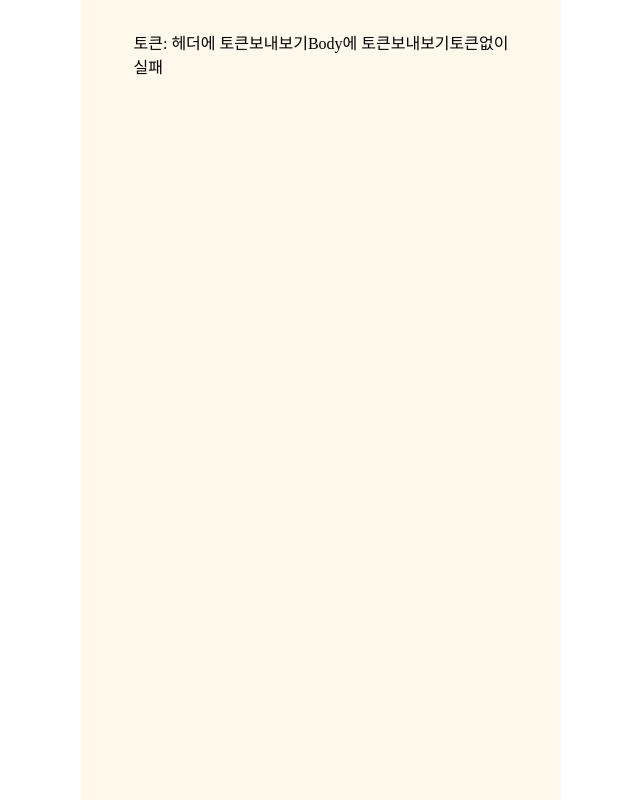
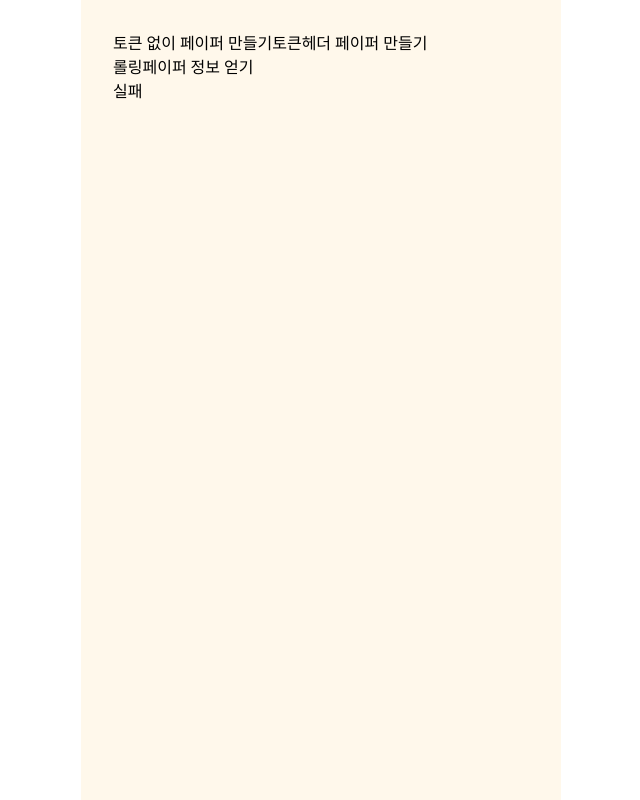
Before and after one commit to memory-makers/rolling-paper, a React (Vite) app: page /kakao in a window 1280 px wide. Shown: the whole page, without its empty margins (319-959 px from the left). Built offline with nearby package versions, Linux system fonts and the light colour scheme; the HTML template or start-up script is replaced by a standard one; a web font is replaced by a local one.

Commit message:
test paper

```diff
--- a/src/components/buttons/KakaoButton.tsx
+++ b/src/components/buttons/KakaoButton.tsx
@@ -14,6 +14,7 @@ const KakaoButton = () => {
   // }
 
   return (
+    // <a href={KAKAO_LOGIN_URL}>
     <a href={url}>
       {/* <img className="kakao" src={`./imgs/kakao-login.png`} onClick={() => test()} /> */}
       <img className="kakao" src={`./imgs/kakao-login.png`} />
--- a/src/pages/KaKaoRedirect/index.tsx
+++ b/src/pages/KaKaoRedirect/index.tsx
@@ -2,41 +2,41 @@ import React, { useEffect, useState } from 'react'
 import axios from 'axios'
 
 const KakaoRedirect = () => {
-  // const KAKAO_CODE = new URL(window.location.href).searchParams.get('code')
-  // const getKakaoTokenHandler = async (code: string) => {
-  //   const data: any = {
-  //     grant_type: 'authorization_code',
-  //     client_id: import.meta.env.VITE_KAKAO_REST_API_KEY,
-  //     redirect_uri: import.meta.env.VITE_KAKAO_REDIRECT_URL,
-  //     code
-  //   }
-  //   const queryString = Object.keys(data)
-  //     .map((k: any) => encodeURIComponent(k) + '=' + encodeURIComponent(data[k]))
-  //     .join('&')
+  const AUTH_CODE = new URL(window.location.href).searchParams.get('token')
+  const getKakaoTokenHandler = async (code: string) => {
+    const data: any = {
+      grant_type: 'authorization_code',
+      client_id: import.meta.env.VITE_KAKAO_REST_API_KEY,
+      redirect_uri: import.meta.env.VITE_KAKAO_REDIRECT_URL,
+      code
+    }
+    const queryString = Object.keys(data)
+      .map((k: any) => encodeURIComponent(k) + '=' + encodeURIComponent(data[k]))
+      .join('&')
 
-  //   //토큰 발급 REST API
-  //   const response = await axios.post('https://kauth.kakao.com/oauth/token', queryString, {
-  //     headers: {
-  //       'Content-type': 'application/x-www-form-urlencoded;charset=utf-8'
-  //     }
-  //   })
+    //토큰 발급 REST API
+    const response = await axios.post('https://kauth.kakao.com/oauth/token', queryString, {
+      headers: {
+        'Content-type': 'application/x-www-form-urlencoded;charset=utf-8'
+      }
+    })
 
-  //   console.log(response)
-  // }
+    console.log(response)
+  }
 
-  // useEffect(() => {
-  //   if (!KAKAO_CODE) return
-  //   getKakaoTokenHandler(KAKAO_CODE)
-  // }, [])
+  useEffect(() => {
+    if (!AUTH_CODE) return
+    getKakaoTokenHandler(AUTH_CODE)
+  }, [])
 
   const [success, setSuccess] = useState(false)
 
-  const token = new URL(window.location.href).searchParams.get('code')
+  const token = new URL(window.location.href).searchParams.get('token')
 
   return (
     <div>
-      {`토큰: `}
-      <button
+      {/* {`토큰: `} */}
+      {/* <button
         onClick={async () => {
           const response = await axios.post(
             'http://14.39.205.218:8080/card',
@@ -79,14 +79,13 @@ const KakaoRedirect = () => {
         }}
       >
         Body에 토큰보내보기
-      </button>
+      </button> */}
 
       <button
         onClick={async () => {
-          const response = await axios.post('http://14.39.205.218:8080/card', {
-            cardText: 'text',
-            cardColor: 'color',
-            paperId: '1'
+          const response = await axios.post('http://14.39.205.218:8080/paper', {
+            paperTitle: 'tommy temp title',
+            theme: 'tommy temp theme'
           })
 
           console.log(response)
@@ -96,9 +95,49 @@ const KakaoRedirect = () => {
           }
         }}
       >
-        토큰없이
+        토큰 없이 페이퍼 만들기
       </button>
+      <button
+        onClick={async () => {
+          const response = await axios.post(
+            'http://14.39.205.218:8080/paper',
+            {
+              paperTitle: 'tommy temp title',
+              theme: 'tommy temp theme'
+            },
+            {
+              headers: {
+                Authorization: `Bearer ${token}`
+              }
+            }
+          )
 
+          console.log(response)
+
+          if (response) {
+            setSuccess(true)
+          }
+        }}
+      >
+        토큰헤더 페이퍼 만들기
+      </button>
+      <button
+        onClick={async () => {
+          const response = await axios.get('http://14.39.205.218:8080/paper', {
+            headers: {
+              Authorization: `Bearer ${token}`
+            }
+          })
+
+          console.log(response)
+
+          if (response) {
+            setSuccess(true)
+          }
+        }}
+      >
+        롤링페이퍼 정보 얻기
+      </button>
       <div>{success && '성공'}</div>
       <div>{!success && '실패'}</div>
     </div>
```
